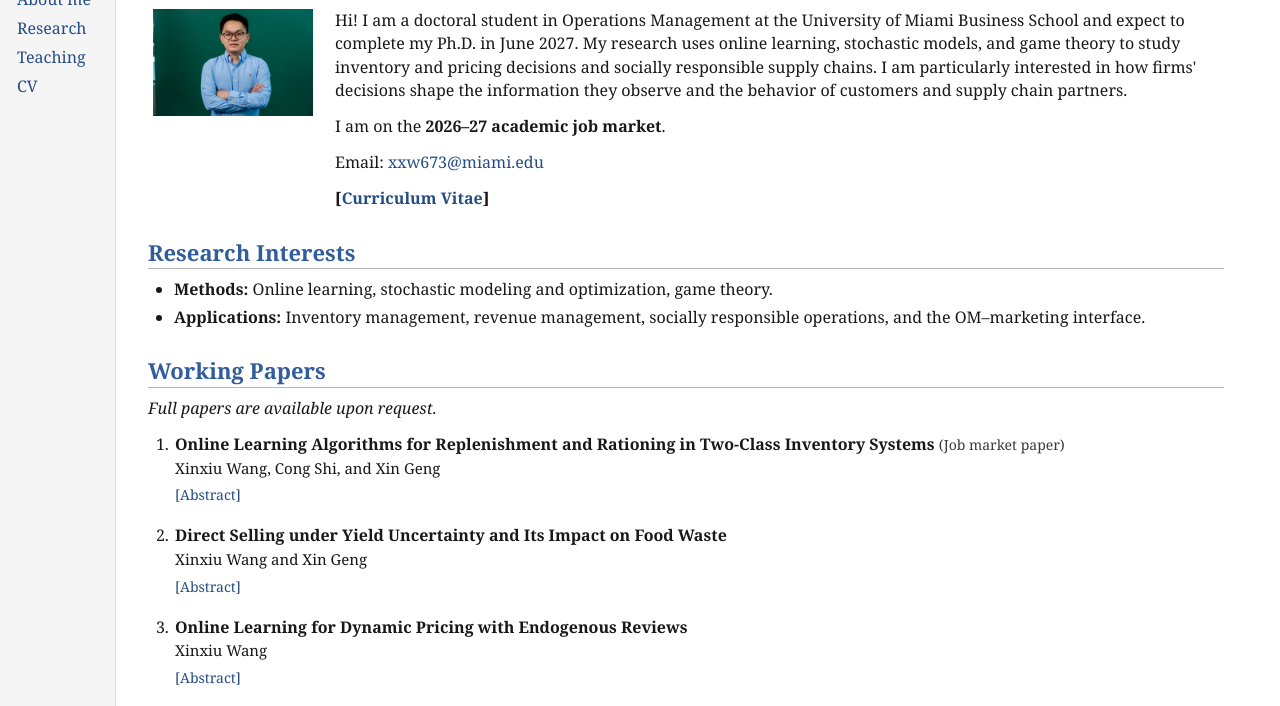
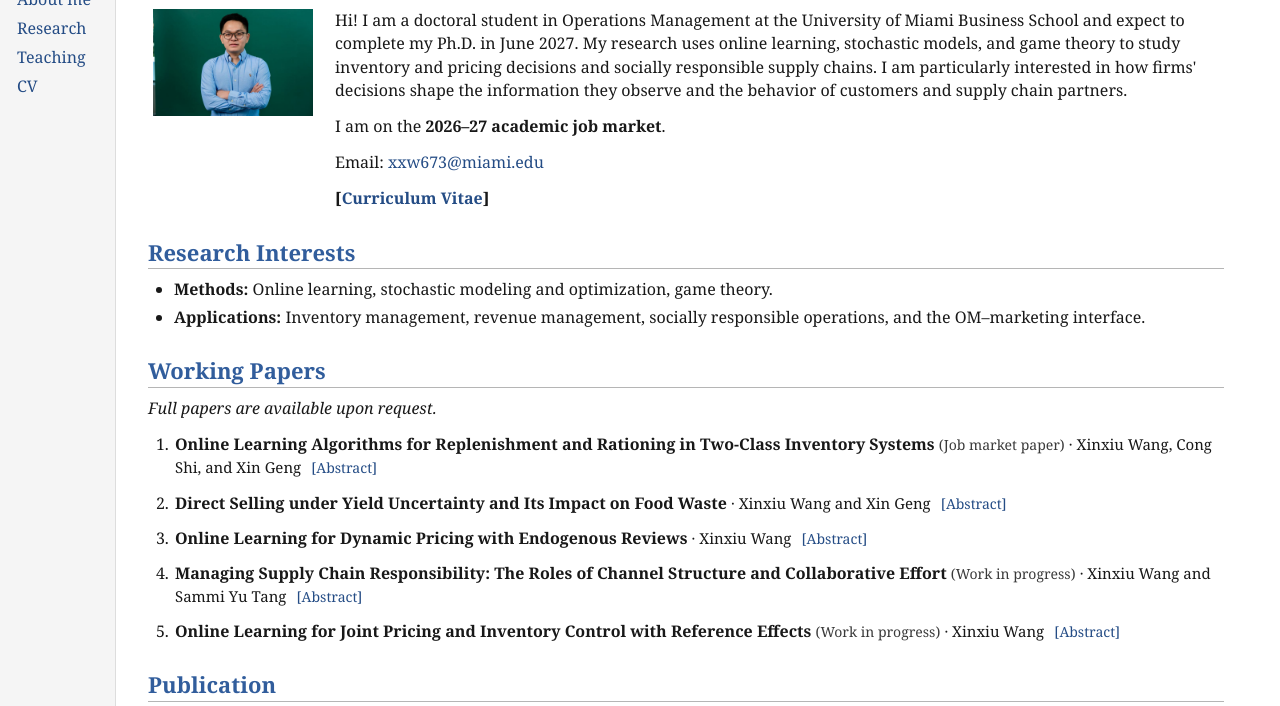
Before and after one commit to XinxiuWang/xinxiuwang.github.io, a plain HTML site: page index.html in a window 1280 px wide. Shown: the part 72-778 px from the top of the page. Drawn offline with Linux system fonts and the light colour scheme.

Commit message:
Keep working-paper titles, authors and abstract controls in a compact flowing list

```diff
--- a/style.css
+++ b/style.css
@@ -22,10 +22,11 @@ p { margin: 0 0 13px; }
 ul, ol { margin: 8px 0 0; padding-left: 26px; }
 .interests li { margin-bottom: 5px; }
 .paper-list { padding-left: 25px; }
-.paper { padding-left: 2px; margin-bottom: 18px; }
-.paper-title { margin-bottom: 2px; line-height: 1.4; }
+.paper { padding-left: 2px; margin-bottom: 12px; }
+.paper-title { display: inline; line-height: 1.4; }
 .paper-status { color: #3a3a3a; font-size: 14px; }
-.authors { margin: 2px 0 4px; font-size: 15px; }
+.authors { display: inline; margin: 0 6px 0 0; font-size: 15px; }
+.authors::before { content: " · "; }
 .authors strong { font-weight: normal; }
 .paper details { display: inline-block; }
 .paper details[open] { display: block; }
@@ -51,6 +52,5 @@ footer p { margin-bottom: 5px; }
   .about { display: block; }
   .portrait { width: 120px; margin: 0 0 17px; }
   h2 { font-size: 21px; }
-  .paper { margin-bottom: 19px; }
   ul, ol { padding-left: 22px; }
 }
```
